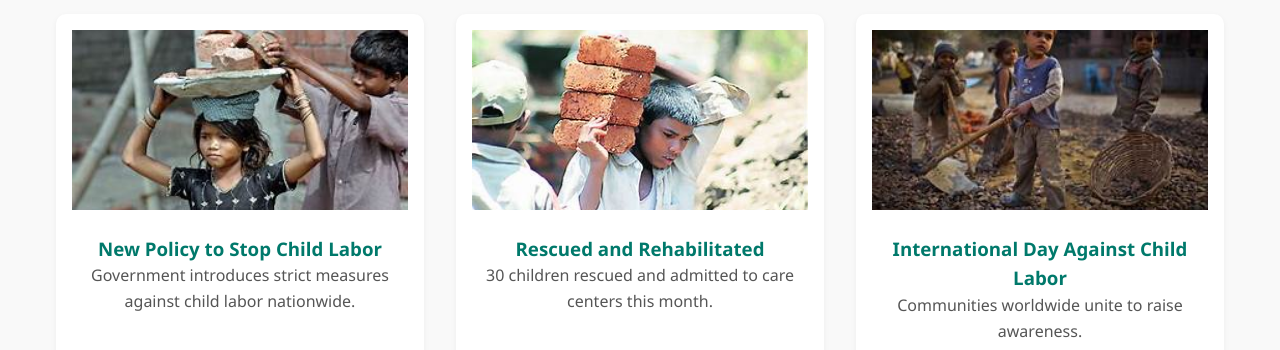
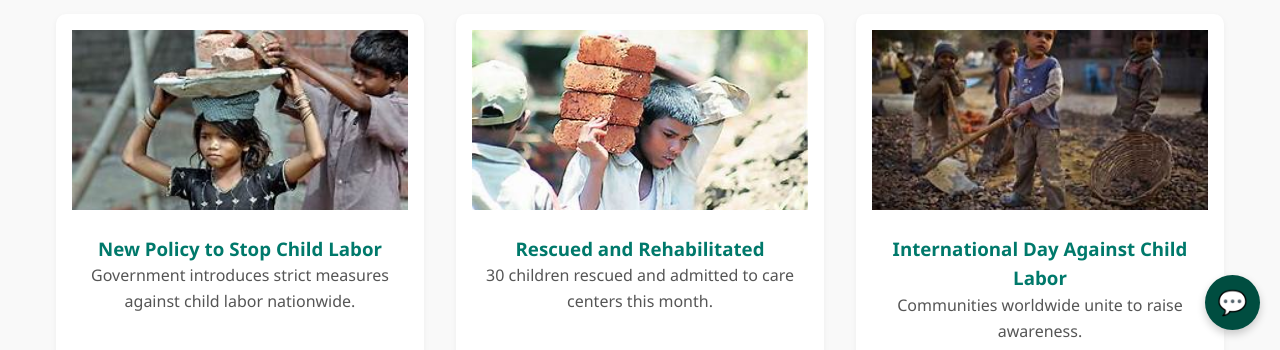
Before and after one commit to Ashwini-955/childsafe, a plain HTML site: page index.html in a window 1280 px wide. Shown: the part 450-800 px from the top of the page. Drawn offline with Linux system fonts and the light colour scheme.

Commit message:
Update index.html

```diff
--- a/index.html
+++ b/index.html
@@ -353,5 +353,40 @@
       document.getElementById("nav-links").classList.toggle("show");
     });
   </script>
+
+  <!-- Chatbot Button -->
+<button id="chatbot-btn" title="Chat with us">
+  💬
+</button>
+
+<!-- Chatbot Script -->
+<script>
+  document.getElementById("chatbot-btn").addEventListener("click", () => {
+    alert("Chatbot coming soon!"); // Replace with chatbot popup or link
+  });
+</script>
+
+<style>
+  #chatbot-btn {
+    position: fixed;
+    bottom: 20px;
+    right: 20px;
+    background-color: #004d40;
+    color: white;
+    border: none;
+    border-radius: 50%;
+    width: 55px;
+    height: 55px;
+    font-size: 24px;
+    cursor: pointer;
+    box-shadow: 0 4px 8px rgba(0,0,0,0.2);
+    z-index: 9999;
+  }
+
+  #chatbot-btn:hover {
+    background-color: #00695c;
+  }
+</style>
+
 </body>
 </html>
```
